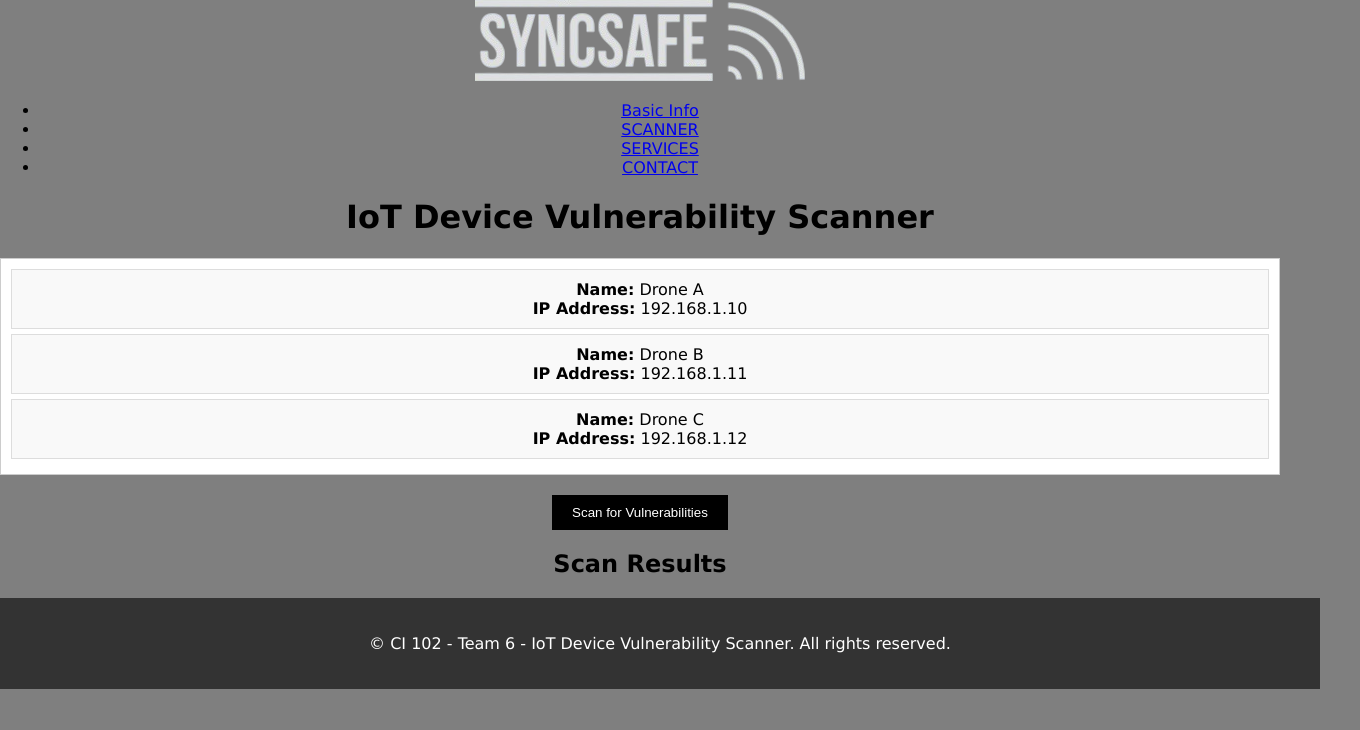
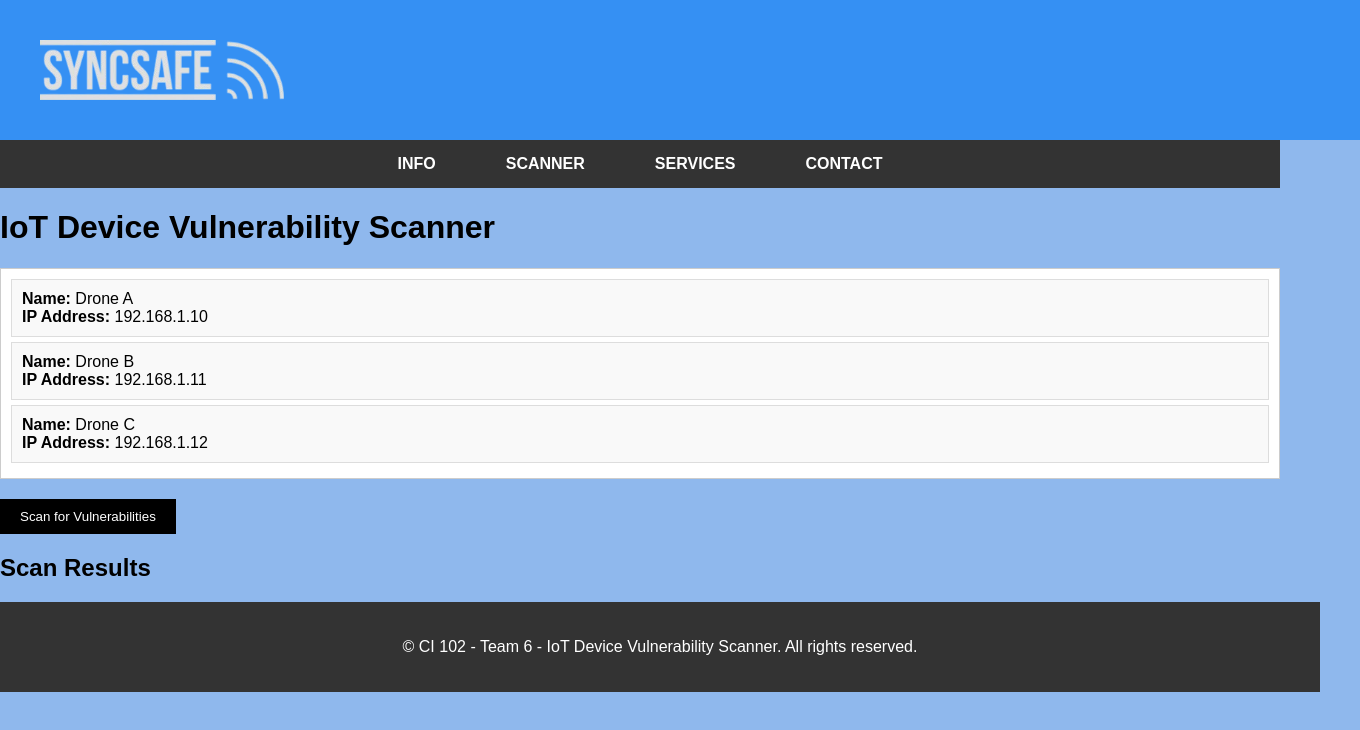
Before and after one commit to SebastianMotsch/CI-102-SyncSafe, a plain HTML site: page index.html in a window 1280 px wide. Shown: the whole page, 1360 px wide, since content can reach past the window. Drawn offline with Linux system fonts and the light colour scheme.

Commit message:
Formatted CSS

```diff
--- a/index.html
+++ b/index.html
@@ -16,7 +16,7 @@
 
   <nav>
       <ul>
-        <li><a href="maininfo.html">Basic Info</a></li>
+          <li><a href="maininfo.html">INFO</a></li>
           <li><a href="#">SCANNER</a></li>
           <li><a href="#">SERVICES</a></li>
           <li><a href="#">CONTACT</a></li>
@@ -24,6 +24,7 @@
   </nav>
 
   <body>
+
     <h1>IoT Device Vulnerability Scanner</h1>
     <div id="device-list"></div>
 
@@ -39,6 +40,6 @@
     </footer>
 
       <script src="script.js"></script>
+
   </body>
-
 </html>
--- a/styles_index.css
+++ b/styles_index.css
@@ -7,11 +7,60 @@
 }
 
 body {
-	font-family: verdana;
-	text-align: center;
-	background-color: #7f7f7f;
 	margin: 0;
+	font-family: Arial, sans-serif;
+	background-color: var(--jordyblue);
 	overflow-x: hidden;
+}
+
+header {
+	margin: 0;
+	background-color: var(--dodgerblue);
+	padding: 40px;
+	display: flex;
+	align-items: center;
+	justify-content: start;
+	width: 100%;
+}
+
+.logo-container {
+	display: flex;
+	align-items: center;
+	justify-content: center;
+}
+
+.logo-container img {
+	height: 60px;
+}
+
+nav{
+	background-color: #333;
+	width: 100%;
+}
+
+nav ul {
+	list-style: none;
+	margin: 0;
+	padding: 15px;
+	display: flex;
+	justify-content: center;
+}
+
+nav ul li {
+	margin: 0 25px;
+}
+
+nav ul li a {
+	text-decoration: none;
+	color: white;
+	font-weight: bold;
+	padding: 10px;
+	transition: background-color 0.3s ease;
+}
+
+nav ul li a:hover {
+	background-color: #555;
+	border-radius: 5px;
 }
 
 button {
--- a/styles_maininfo.css
+++ b/styles_maininfo.css
@@ -10,11 +10,12 @@ body {
     margin: 0;
     font-family: Arial, sans-serif;
     background-color: var(--jordyblue);
+    overflow-x: hidden;
 }
 
 header {
 	background-color: var(--dodgerblue);
-    padding: 20px;
+	padding: 40px;
 	display: flex;
 	align-items: center;
 	justify-content: start;
@@ -98,11 +99,11 @@ nav ul li a:hover {
 }
 
 footer {
-	background-color: var(--periwinkle);
-	color: var(--dodgerblue);
+	background-color: #333;
+	color: white;
 	margin-bottom: auto;
 	text-align: center;
-    padding: 10px;
+	padding: 20px;
 	width: 100%;
 	bottom: 0;
 }
```
Also changed, not shown: maininfo.html (+6 -4 lines). Lines whose indentation alone changed are shown as unchanged.
